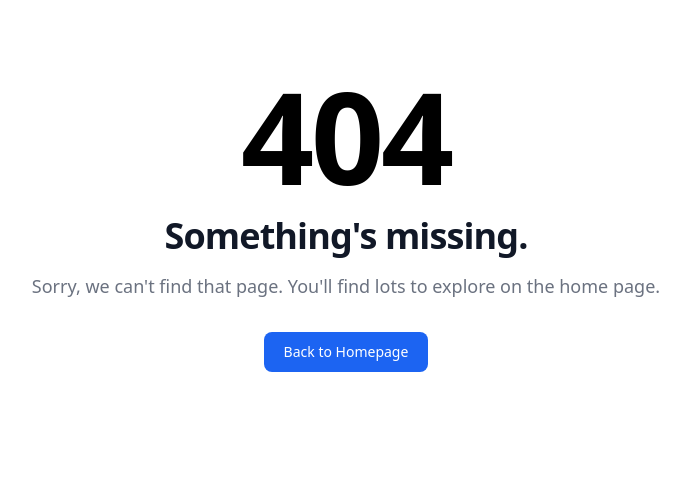
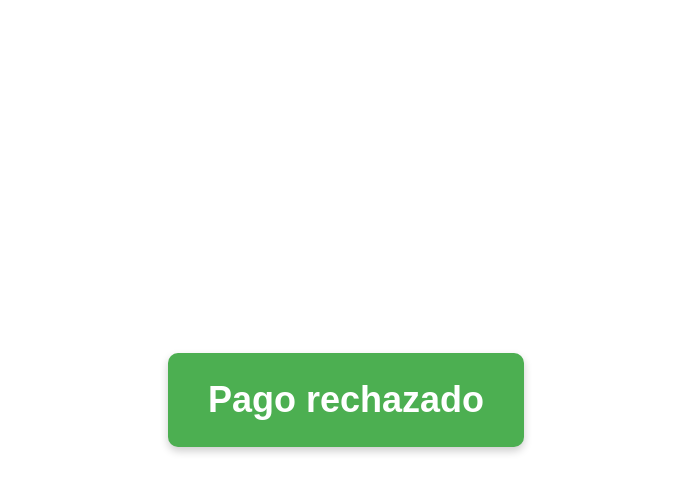
Before and after one commit to DanielVelandia2407/fourpark, an Angular app: page /procesor in a window 1280 px wide. Before the commit this address had no page. Shown: the top 492 px of the page, without its empty margins (294-984 px from the left). Built offline with nearby package versions, Linux system fonts and the light colour scheme.

Commit message:
proceso c y f

```diff
--- a/src/app/domains/products/pages/pasarela/pasarela.component.html
+++ b/src/app/domains/products/pages/pasarela/pasarela.component.html
@@ -36,7 +36,7 @@
             <input class="form__input" type="text" maxlength="5" id="cardMonth" placeholder="YY/MM" formControlName="expiration_date">
           </div>
           <!-- 4 -->
-          <input class="form__input" type="text" maxlength="3" id="cardCvc" placeholder="ejem. 123" formControlName="cvc">
+          <input class="form__input" type="text" maxlength="3" id="cardCvc" placeholder="ejem. 123" formControlName="cvc" type="password">
           <!-- 5 -->
           <div class="form__errors-container">
             <div class="form__input-mm--error error"></div>
@@ -48,14 +48,5 @@
         <input class="form__submit" type="submit" value="Confirm">
       </form>
 
-      <!-- Completed state start -->
-
-      <section class="thanks-section">
-        <img class="thanks-section__img" src="./images/icon-complete.svg" alt="complete icon">
-        <h1 class="thanks-section__title">Thank you!</h1>
-        <p class="thanks-section__text">We've added your card details</p>
-        <button class="thanks-section__button">Continue</button>
-      </section>
-
     </section>
   </main>
--- a/src/app/domains/products/pages/pasarela/pasarela.component.ts
+++ b/src/app/domains/products/pages/pasarela/pasarela.component.ts
@@ -1,53 +1,45 @@
-import { Component } from '@angular/core';
+import { Component, OnInit } from '@angular/core';
 import { Card } from '../../../../services/admin/data.service';
-import { FormGroup, FormControl, Validators, ReactiveFormsModule  } from '@angular/forms';
-import { DataService } from '../../../../services/admin/data.service'
-//import { pasarelaI } from '@shared/models/pasarela.interface';
+import { FormGroup, FormControl, Validators, ReactiveFormsModule } from '@angular/forms';
+import { DataService } from '../../../../services/admin/data.service';
+import { Router } from '@angular/router';
 
 @Component({
   selector: 'app-pasarela',
   standalone: true,
   imports: [ReactiveFormsModule],
   templateUrl: './pasarela.component.html',
-  styleUrl: './pasarela.component.css'
+  styleUrls: ['./pasarela.component.css']
 })
-
-export class PasarelaComponent {
+export class PasarelaComponent implements OnInit {
 
   pasarelaForm = new FormGroup({
     nombreTitular: new FormControl('', Validators.required),
-    number : new FormControl('', Validators.required),
-    expiration_date : new FormControl('', Validators.required),
-    cvc : new FormControl('', Validators.required)
-  })
+    number: new FormControl('', Validators.required),
+    expiration_date: new FormControl('', Validators.required),
+    cvc: new FormControl('', Validators.required)
+  });
 
-  constructor(private api:DataService) {}
+  card: Card;
 
-  card:  Card
+  constructor(private api: DataService, private router: Router) {}
 
-  ngOnInit(form:any): void {
+  ngOnInit(): void {
     this.api.getOptionsCards().subscribe((card: Card) => {
       this.card = card;
       console.log(this.card);
-
     });
   }
 
-
-
-  onPasarela(form:any): void{
-
-    if(form.cvc === this.card.cvc &&
-      form.number === this.card.number &&
-      form.expiration_date === this.card.expiration_date
-    ){
+  onPasarela(form: any): void {
+    if (form.cvc === this.card.cvc &&
+        form.number === this.card.number &&
+        form.expiration_date === this.card.expiration_date) {
       console.log("ok");
-    }else{
-      console.log("No")
+      this.router.navigate(['/procesoc']);
+    } else {
+      console.log("No");
+      this.router.navigate(['/procesor']);
     }
-
   }
-
-
-
 }
--- /dev/null
+++ b/src/app/domains/products/pages/pasarela/proceso/completado/completado.component.css
@@ -0,0 +1,86 @@
+.mensaje-container {
+    display: flex;
+    justify-content: center;
+    align-items: center;
+    height: 100vh;
+    font-family: Arial, sans-serif;
+    background: linear-gradient(135deg, #ffff00, #000000);
+  }
+
+  .mensaje {
+    font-size: 36px;
+    font-weight: bold;
+    padding: 20px 40px;
+    border-radius: 10px;
+    background-color: white;
+    box-shadow: 0 4px 8px rgba(0, 0, 0, 0.2);
+    position: relative;
+    overflow: hidden;
+  }
+
+  .mensaje span {
+    position: relative;
+    z-index: 1;
+  }
+
+  .check-icon {
+    position: absolute;
+    top: 50%;
+    right: 20px;
+    transform: translateY(-50%);
+    font-size: 48px;
+    color: #ffff00;
+    opacity: 0;
+    animation: scale-in 0.5s ease-in-out 0.5s forwards;
+  }
+
+  /* Animaciones */
+  .slide-in {
+    animation: slide-in 0.5s ease-out forwards;
+  }
+
+  .shake {
+    animation: shake 0.5s ease-in-out forwards;
+  }
+
+  .scale-in {
+    animation: scale-in 0.5s ease-in-out forwards;
+  }
+
+  @keyframes slide-in {
+    0% {
+      transform: translateX(-100%);
+    }
+    100% {
+      transform: translateX(0);
+    }
+  }
+
+  @keyframes shake {
+    0% {
+      transform: translateX(0);
+    }
+    25% {
+      transform: translateX(-10px);
+    }
+    50% {
+      transform: translateX(10px);
+    }
+    75% {
+      transform: translateX(-10px);
+    }
+    100% {
+      transform: translateX(0);
+    }
+  }
+
+  @keyframes scale-in {
+    0% {
+      transform: scale(0);
+      opacity: 0;
+    }
+    100% {
+      transform: scale(1);
+      opacity: 1;
+    }
+  }
--- /dev/null
+++ b/src/app/domains/products/pages/pasarela/proceso/completado/completado.component.html
@@ -0,0 +1,6 @@
+<div class="mensaje-container">
+    <div class="mensaje {{ animacionClase }}">
+      <span>{{ mensaje }}</span>
+      <div class="check-icon" *ngIf="completado">&#10003;</div>
+    </div>
+  </div>
--- /dev/null
+++ b/src/app/domains/products/pages/pasarela/proceso/completado/completado.component.ts
@@ -0,0 +1,23 @@
+import { Component, OnInit } from '@angular/core';
+
+@Component({
+  selector: 'app-pago-procesando',
+  templateUrl: 'completado.component.html',
+  styleUrls: ['completado.component.css']
+})
+export class CompletadoComponent implements OnInit {
+  mensaje = 'Pago procesando';
+  animacionClase = 'slide-in';
+  completado = false;
+
+  ngOnInit() {
+    setTimeout(() => {
+      this.animacionClase = 'shake';
+      setTimeout(() => {
+        this.mensaje = 'Pago completado';
+        this.completado = true;
+        this.animacionClase = 'scale-in';
+      }, 1000);
+    }, 5000);
+  }
+}
--- /dev/null
+++ b/src/app/domains/products/pages/pasarela/proceso/rechazado/rechazado.component.css
@@ -0,0 +1,27 @@
+.mensaje-container {
+    display: flex;
+    justify-content: center;
+    align-items: center;
+    height: 100vh;
+    font-family: Arial, sans-serif;
+  }
+
+  .mensaje {
+    font-size: 36px;
+    font-weight: bold;
+    padding: 20px 40px;
+    border-radius: 10px;
+    background-color: #4CAF51;
+    color: white;
+    box-shadow: 0 4px 8px rgba(0, 0, 0, 0.2);
+    opacity: 0;
+    transition: opacity 0.5s ease-in-out;
+  }
+
+  .fade-in {
+    opacity: 1;
+  }
+
+  .fade-out {
+    opacity: 0;
+  }
--- /dev/null
+++ b/src/app/domains/products/pages/pasarela/proceso/rechazado/rechazado.component.html
@@ -0,0 +1,5 @@
+<div class="mensaje-container">
+    <div class="mensaje {{ animacionClase }}">
+      {{ mensaje }}
+    </div>
+  </div>
--- /dev/null
+++ b/src/app/domains/products/pages/pasarela/proceso/rechazado/rechazado.component.ts
@@ -0,0 +1,21 @@
+import { Component, OnInit } from '@angular/core';
+
+@Component({
+  selector: 'app-pago-procesando',
+  templateUrl: 'rechazado.component.html',
+  styleUrls: ['rechazado.component.css']
+})
+export class RechazadoComponent implements OnInit {
+  mensaje = 'Pago procesando';
+  animacionClase = 'fade-in';
+
+  ngOnInit() {
+    setTimeout(() => {
+      this.animacionClase = 'fade-out';
+      setTimeout(() => {
+        this.mensaje = 'Pago rechazado';
+        this.animacionClase = 'fade-in';
+      }, 500);
+    }, 5000);
+  }
+}
```
Also changed, not shown: src/app/app.routes.ts (+10 -1 lines), src/app/domains/shared/models/response.interface.ts (added, +12 -0 lines), 2 other files (tests, documents, lock files or other folders).
